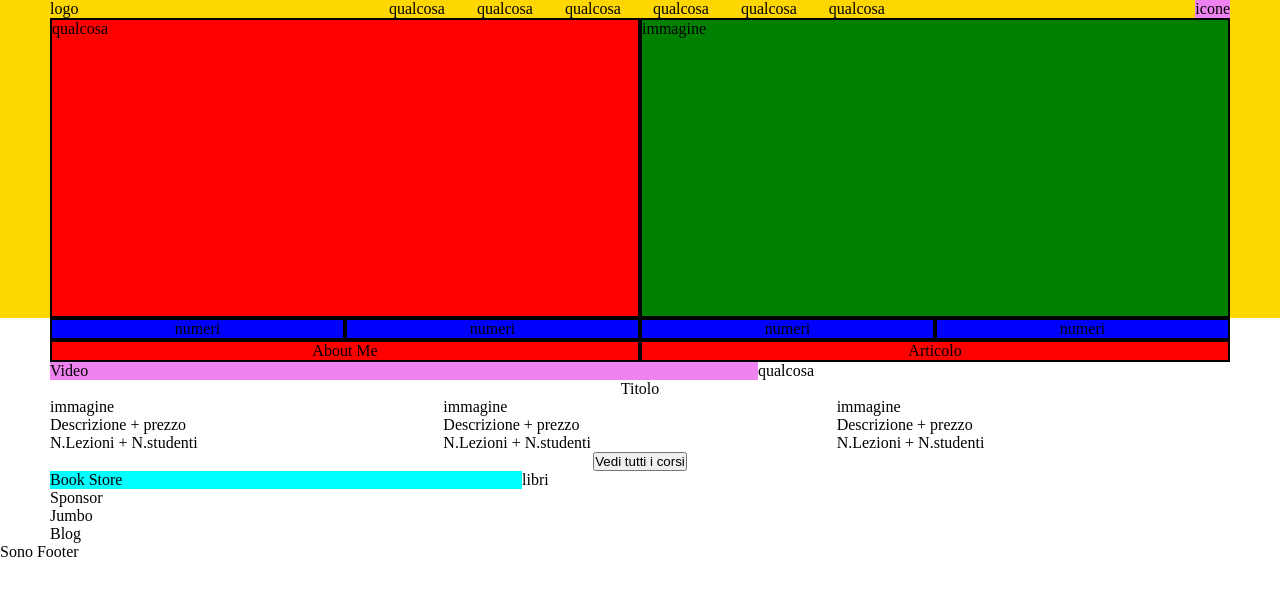
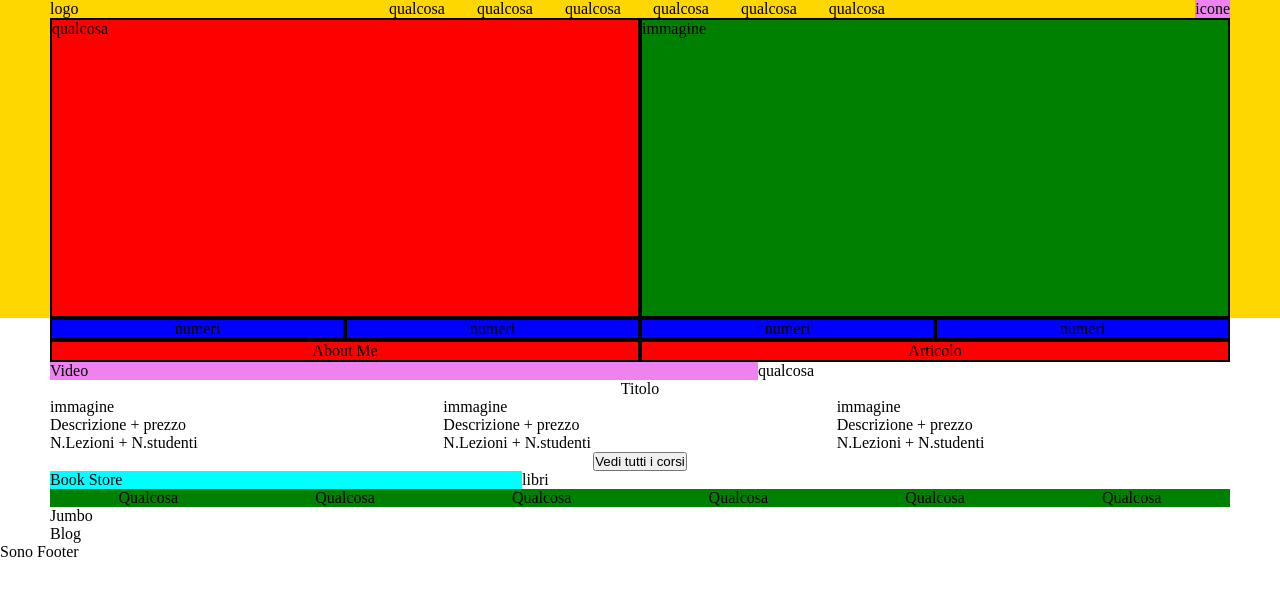
Before and after one commit to Marco-Vigilio/proj-html-vuejs, a Vue app: page / in a window 1280 px wide. Shown: the top 596 px of the page. Built offline with nearby package versions, Linux system fonts and the light colour scheme.

Commit message:
cambio nome al component Sponsor in Sponsors e creo struttura

```diff
--- a/src/components/AppMain.vue
+++ b/src/components/AppMain.vue
@@ -5,7 +5,7 @@
             <AboutMe />
             <Courses />
             <BookStore />
-            <Sponsor />
+            <Sponsors />
             <Jumbotron />
             <Blog />
         </div>
@@ -16,7 +16,7 @@ import AboutMe from './main/AboutMe.vue';
 import DataNumbers from './main/DataNumbers.vue';
 import Courses from './main/Courses.vue';
 import BookStore from './main/BookStore.vue';
-import Sponsor from './main/Sponsor.vue';
+import Sponsors from './main/Sponsors.vue';
 import Jumbotron from './main/Jumbotron.vue';
 import Blog from './main/Blog.vue';
 
@@ -31,7 +31,7 @@ export default {
         AboutMe,
         Courses,
         BookStore,
-        Sponsor,
+        Sponsors,
         Jumbotron,
         Blog,
     }
--- a/src/components/main/Sponsor.vue
+++ /dev/null
@@ -1,9 +0,0 @@
-<template>
-    <div>Sponsor</div>
-</template>
-<script>
-export default {
-    name: "Sponsor",
-}
-</script>
-<style lang="scss" scoped></style>
--- /dev/null
+++ b/src/components/main/Sponsors.vue
@@ -0,0 +1,28 @@
+<template>
+    <div class="sponsors">
+        <div>Qualcosa</div>
+        <div>Qualcosa</div>
+        <div>Qualcosa</div>
+        <div>Qualcosa</div>
+        <div>Qualcosa</div>
+        <div>Qualcosa</div>
+    </div>
+</template>
+<script>
+export default {
+    name: "Sponsor",
+}
+</script>
+<style lang="scss" scoped>
+.sponsors {
+    display: flex;
+    justify-content: space-between;
+
+    div {
+        width: 100%;
+        background-color: green;
+        display: flex;
+        justify-content: center;
+    }
+}
+</style>
```
